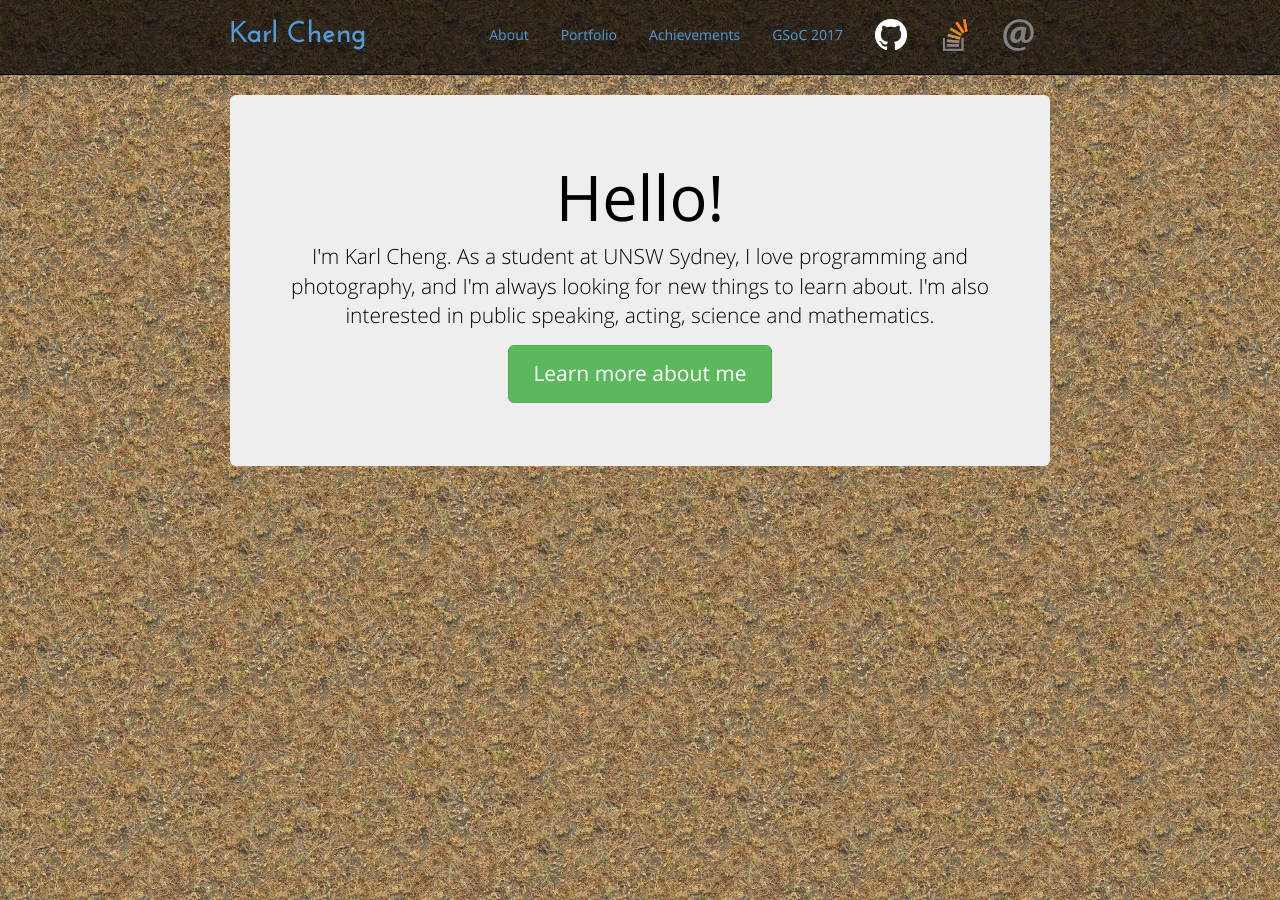
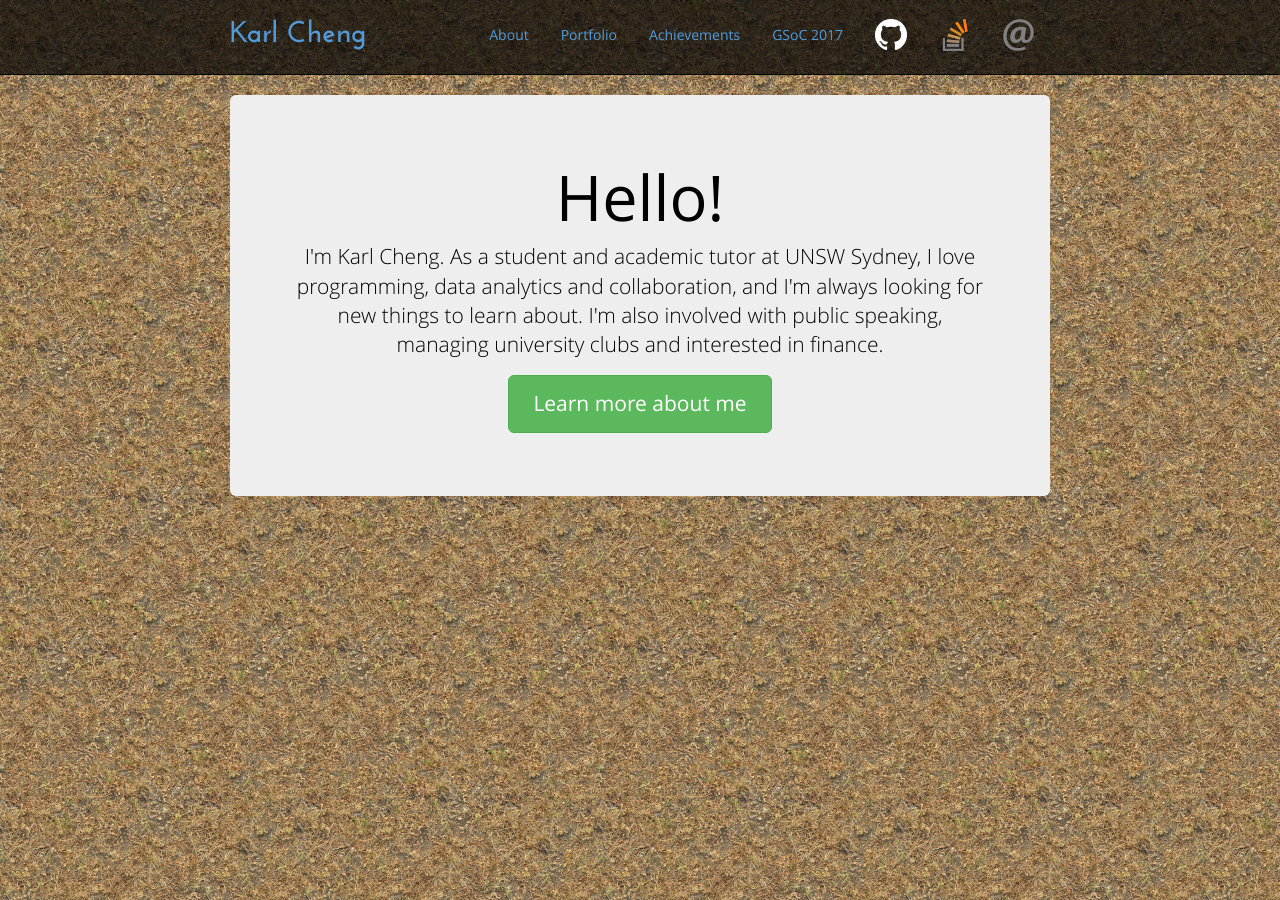
Before and after one commit to Qantas94Heavy/qantas94heavy.github.io, a Jekyll site: the page built from index.md, in a window 1280 px wide. Built offline with Jekyll 4.4.1, drawn with Linux system fonts in a browser that asks for light colours.

Commit message:
Update index.md

```diff
--- a/index.md
+++ b/index.md
@@ -6,9 +6,9 @@ redirect_from: /eportfolio/
 <div class="jumbotron">
   <h1>Hello!</h1>
   <p class="lead">
-    I'm Karl Cheng. As a student at UNSW Sydney, I love programming and photography,
+    I'm Karl Cheng. As a student and academic tutor at UNSW Sydney, I love programming, data analytics and collaboration,
     and I'm always looking for new things to learn about.
-    I'm also interested in public speaking, acting, science and mathematics.
+    I'm also involved with public speaking, managing university clubs and interested in finance.
   </p>
   <p><a class="btn btn-lg btn-success" href="{{ site.baseurl }}/about.html" role="button">Learn more about me</a></p>
 </div>
```
